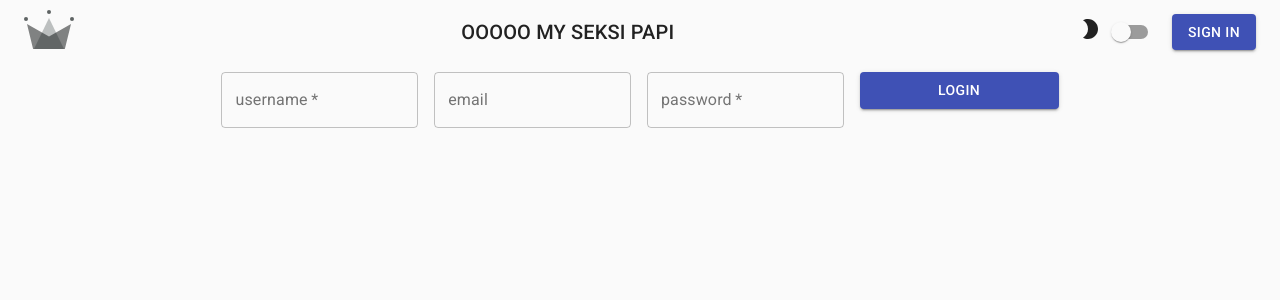
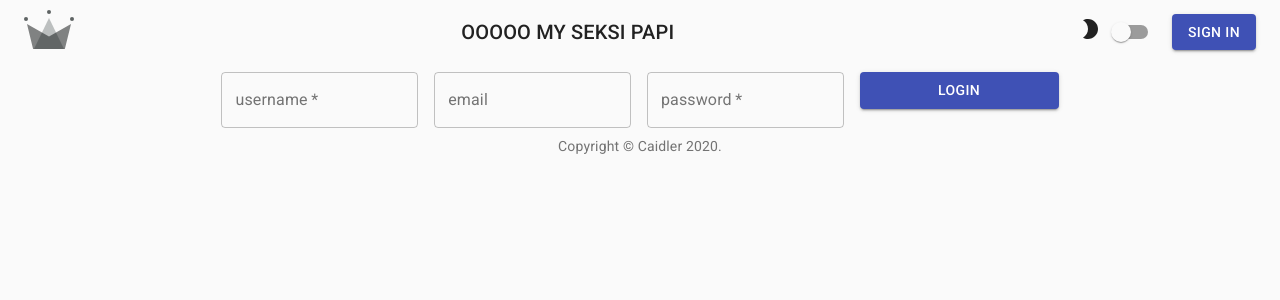
Before and after one commit to Caidler/Django-react-boilerplate, a React (Create React App) app in the folder frontend/: page /login in a window 1280 px wide. Shown: the top 300 px of the page. Built offline with nearby package versions, Linux system fonts and the light colour scheme.

Commit message:
added simple copyright component

```diff
--- a/frontend/src/App.js
+++ b/frontend/src/App.js
@@ -8,6 +8,7 @@
 import { createMuiTheme, ThemeProvider } from "@material-ui/core/styles";
 import CssBaseline from "@material-ui/core/CssBaseline";
 import Header from "./components/Header/Header.component";
+import Copyright from "./components/Copyright/Copyright.component";
 
 function App() {
   axios.defaults.xsrfHeaderName = "X-CSRFToken";
@@ -35,6 +36,7 @@
           <Redirect from="*" to="/" />
         </Switch>
       </ThemeProvider>
+      <Copyright />
     </div>
   );
 }
--- /dev/null
+++ b/frontend/src/components/Copyright/Copyright.component.jsx
@@ -0,0 +1,17 @@
+import React from "react";
+import "./Copyright.styles.scss";
+import Typography from "@material-ui/core/Typography";
+import Link from "@material-ui/core/Link";
+
+export default function Copyright() {
+  return (
+    <Typography variant="body2" color="textSecondary" align="center">
+      {"Copyright © "}
+      <Link color="inherit" href="/">
+        Caidler
+      </Link>{" "}
+      {new Date().getFullYear()}
+      {"."}
+    </Typography>
+  );
+}
```
Also changed, not shown: frontend/src/components/Copyright/Copyright.styles.scss (added).
